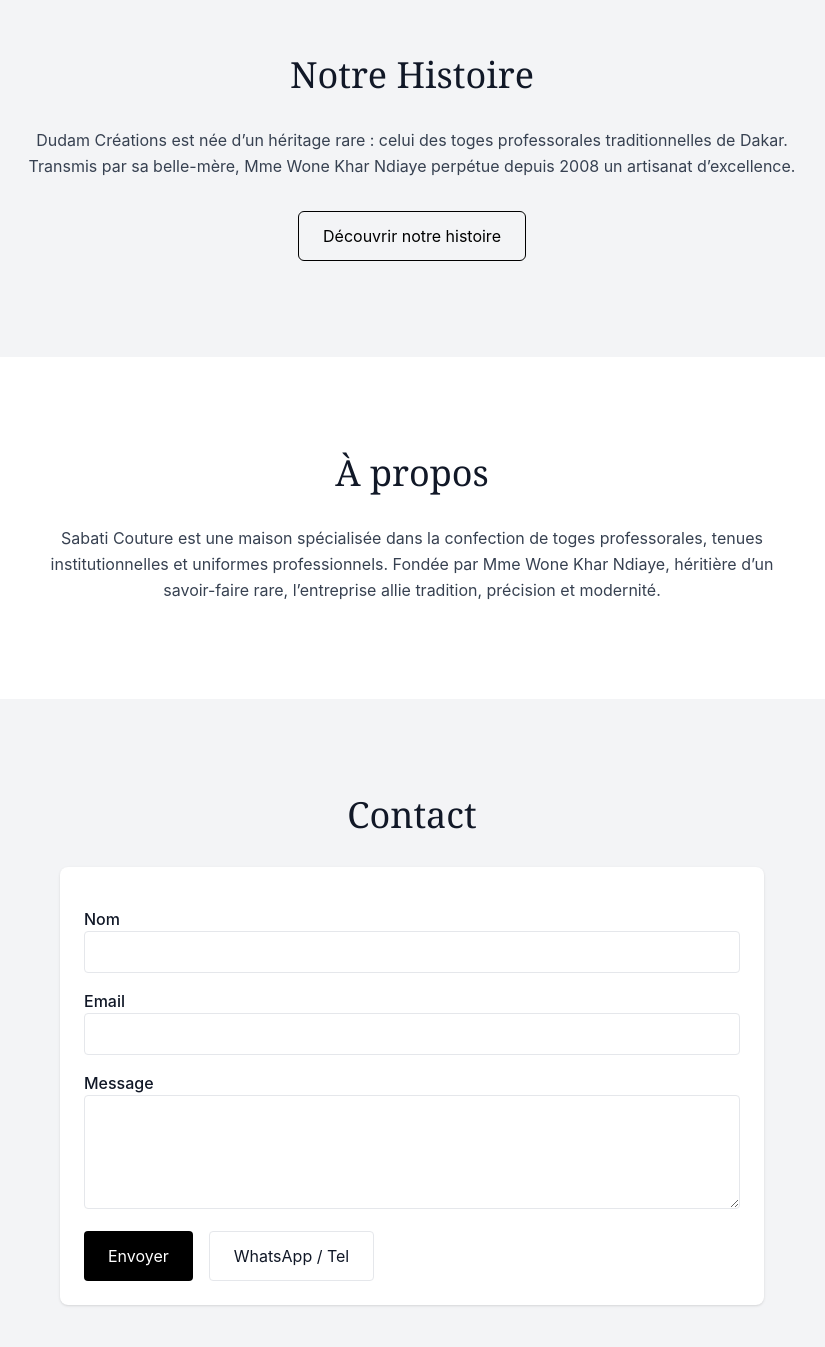
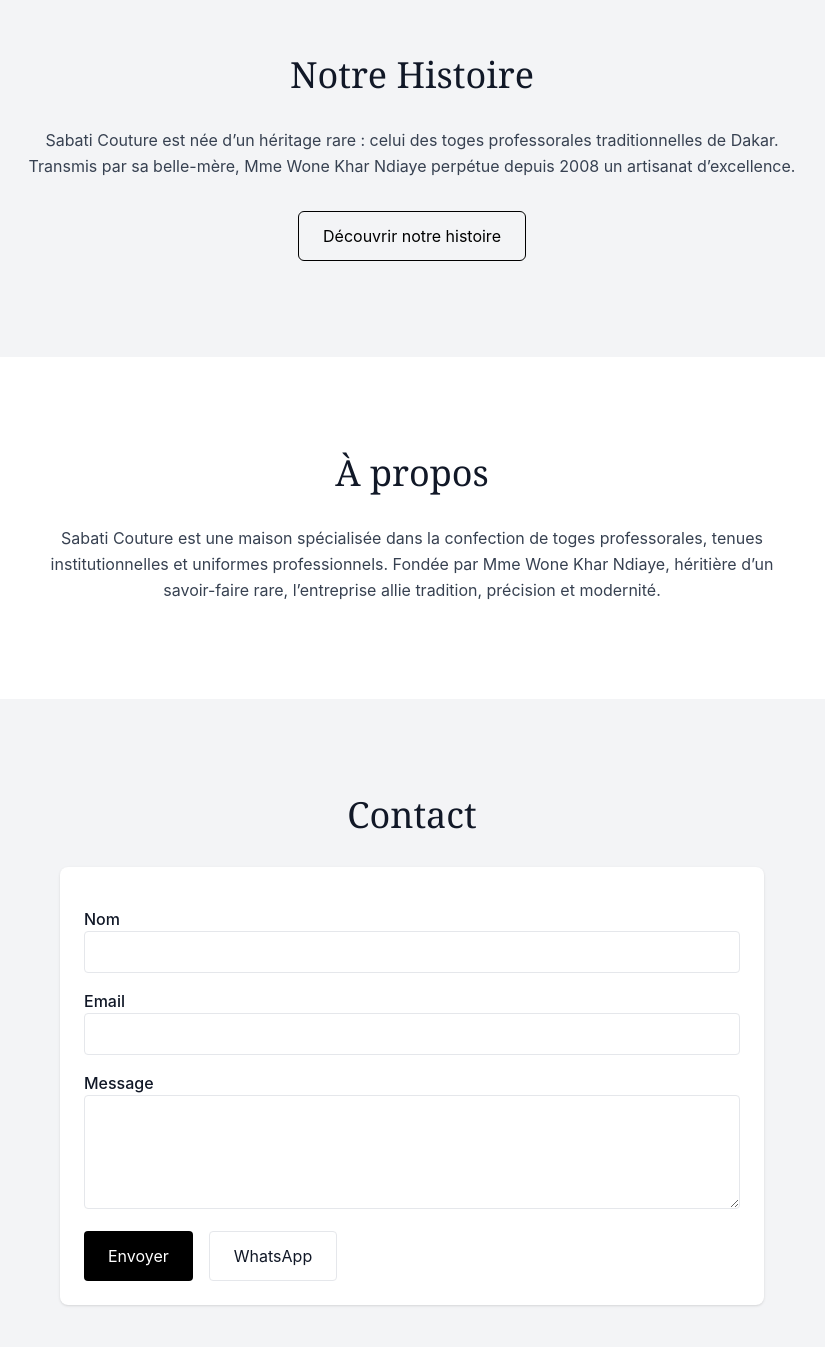
Before and after one commit to fassadiop/siteweb-sabati, a Next.js app: page / in a window 1280 px wide. Shown: the part 3034-4381 px from the top of the page, without its empty margins (228-1053 px from the left). Built offline with nearby package versions, Linux system fonts and the light colour scheme.

Commit message:
Fix Sabati Couture

```diff
--- a/app/notre-histoire/page.js
+++ b/app/notre-histoire/page.js
@@ -9,7 +9,7 @@
       <h1 className="font-serif text-4xl mb-10 text-center">Notre Histoire</h1>
 
       <p className="mb-6">
-        <strong>Dudam Créations</strong> est l’histoire d’une passion devenue vocation,
+        <strong>Sabati Couture</strong> est l’histoire d’une passion devenue vocation,
         puis d’une vocation devenue métier. Depuis 2008, sa fondatrice,
         <strong> Mme Wone Khar Ndiaye </strong>, styliste de talent, développe un savoir-faire
         unique dans la confection de tenues sur mesure.
--- a/app/page.js
+++ b/app/page.js
@@ -112,7 +112,7 @@
         <div className="max-w-4xl mx-auto px-6 md:px-8 text-center">
           <h2 className="font-serif text-4xl mb-8 dark:text-white">Notre Histoire</h2>
           <p className="text-gray-700 dark:text-gray-300 leading-relaxed max-w-3xl mx-auto">
-            Dudam Créations est née d’un héritage rare : celui des toges professorales traditionnelles de Dakar.
+            Sabati Couture est née d’un héritage rare : celui des toges professorales traditionnelles de Dakar.
             Transmis par sa belle-mère, Mme Wone Khar Ndiaye perpétue depuis 2008 un artisanat d’excellence.
           </p>
 
@@ -159,10 +159,11 @@
                 Envoyer
               </button>
               <a
-                href="tel:+221000000000"
-                className="px-6 py-3 border rounded inline-flex items-center dark:border-gray-400"
-              >
-                WhatsApp / Tel
+                  href="https://wa.me/22177632691"
+                  target="_blank"
+                  className="px-6 py-3 border rounded inline-flex items-center dark:border-gray-400"
+                >
+                  WhatsApp
               </a>
             </div>
           </form>
```
